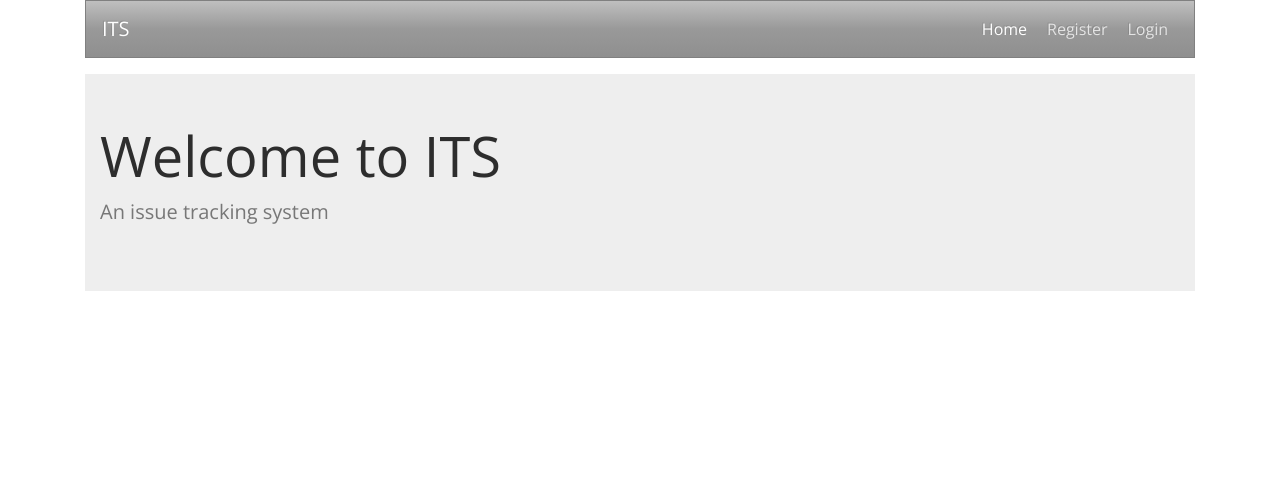
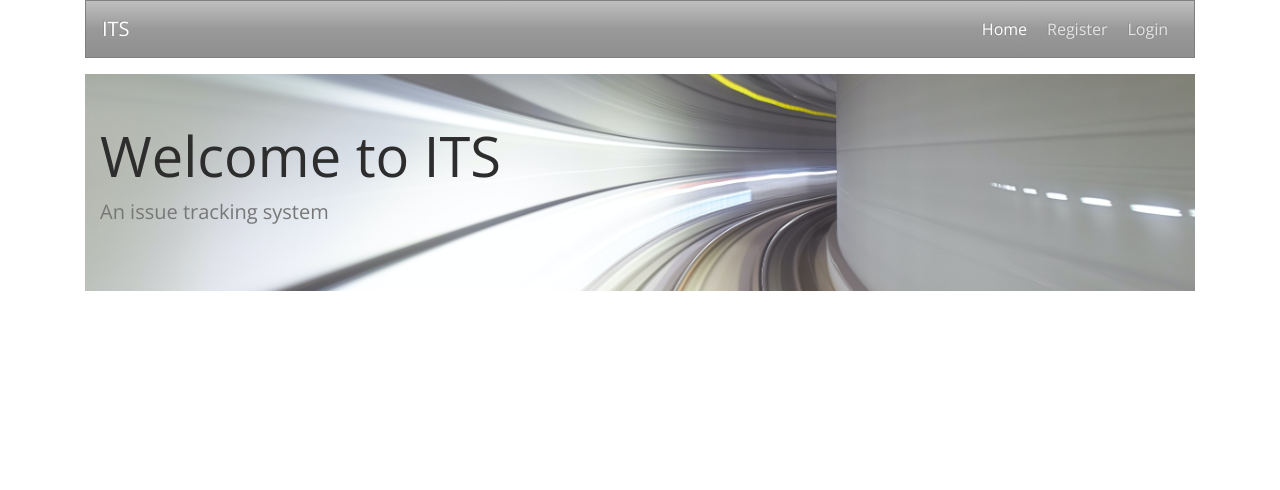
Before and after one commit to jrrlokken/issue-tracking-system, a Flask app: page / in a window 1280 px wide. Shown: the top 490 px of the page. Run offline with Flask 2, Linux system fonts and the light colour scheme; some libraries are stand-ins or nearby versions.

Commit message:
Added background image to index jumbotron

```diff
--- a/static/app.css
+++ b/static/app.css
@@ -22,3 +22,10 @@ li.nav-item {
   margin: 0 5px;
   padding: 0 5px;
 }
+
+.jumbotron {
+  background-image: url('./images/jumbotron-bg.jpg');
+  background-position: center;
+  background-size: cover;
+  background-repeat: no-repeat;
+}
```
Also changed, not shown: static/images/jumbotron-bg.jpg.
